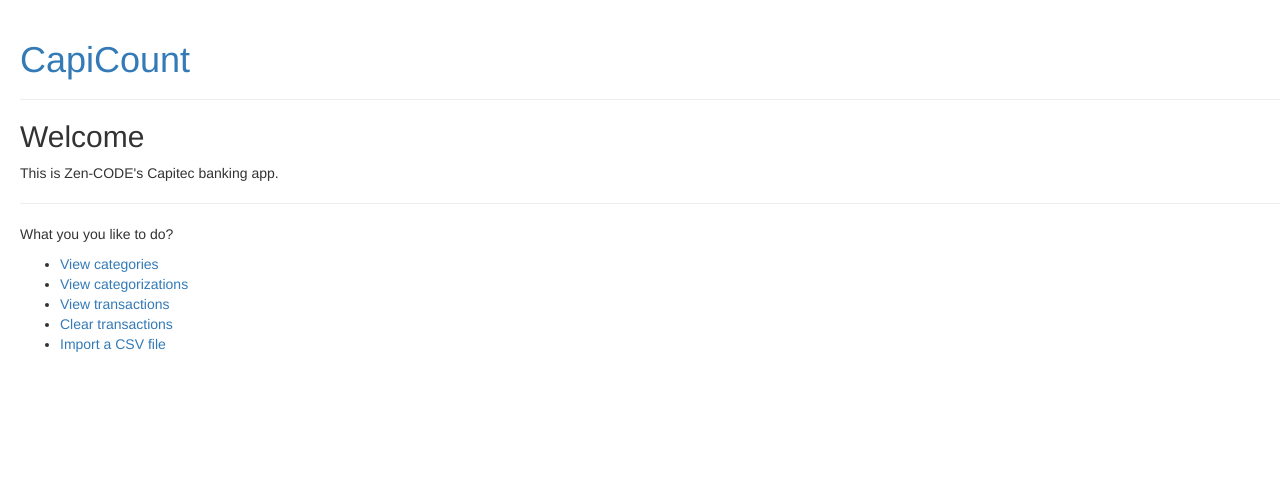
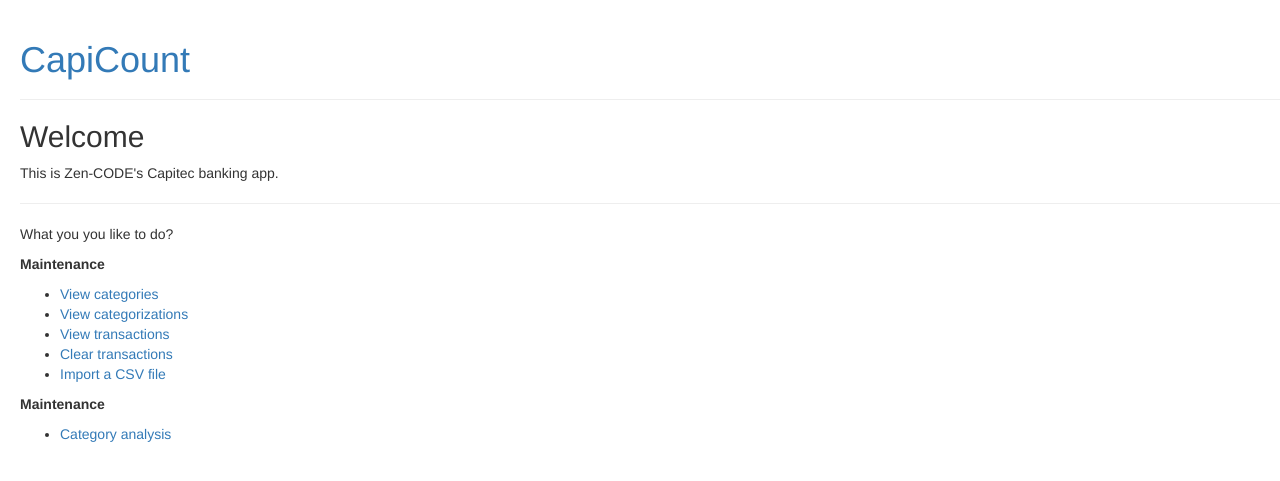
Before and after one commit to Zen-CODE/zenprojects, a Django app: page /budget/ in a window 1280 px wide. Shown: the top 481 px of the page. Run offline with Django 3.2, Linux system fonts and the light colour scheme; some libraries are stand-ins or nearby versions.

Commit message:
Added category analysis stub

```diff
--- /dev/null
+++ b/python/django/capiccount/budget/templates/budget/category_analysis.html
@@ -0,0 +1,4 @@
+{% extends 'base.html' %}
+{% block content %}
+<h1>Category Analysis</h1>
+{% endblock %}
--- a/python/django/capiccount/budget/templates/index.html
+++ b/python/django/capiccount/budget/templates/index.html
@@ -4,6 +4,7 @@
 <p>This is Zen-CODE's Capitec banking app.</p>
 <hr/>
 <p>What you you like to do?</p>
+<p><b>Maintenance</b></p>
 <ul>
     <li><a href="{% url "budget:category_list" %}">View categories</a></li>
     <li><a href="{% url "budget:categorization_list" %}">View categorizations</a></li>
@@ -11,4 +12,9 @@
     <li><a href="clear">Clear transactions</a></li>
     <li><a href="import_csv">Import a CSV file</a></li>
 </ul>
+<p><b>Maintenance</b></p>
+<ul>
+    <li><a href="{% url "budget:category_analysis" %}">Category analysis</a></li>
+</ul>
+
 {% endblock %}
--- a/python/django/capiccount/budget/urls.py
+++ b/python/django/capiccount/budget/urls.py
@@ -47,5 +47,9 @@ urlpatterns = [
     path('transaction/<int:pk>', views.TransactionDetail.as_view(),
          name='transaction_detail'),
 
+    # Category Analysis
+    path('category_analysis', views.category_analysis,
+         name='category_analysis'),
+
 ]
 # path(r'view_transactions/(?P<import>\w+)/$', views.view_transactions,
--- a/python/django/capiccount/budget/views.py
+++ b/python/django/capiccount/budget/views.py
@@ -47,6 +47,12 @@ def import_result(request, success):
     """ Display the results of the csv import. """
 
     return render(request, 'import_result.html', {'success': success})
+
+
+def category_analysis(request, start_date=None, end_date=None):
+    """ Show a category analysis between the dates specified. """
+
+    return render(request, 'budget/category_analysis.html', {})
 
 
 # View classes for Categories
```
